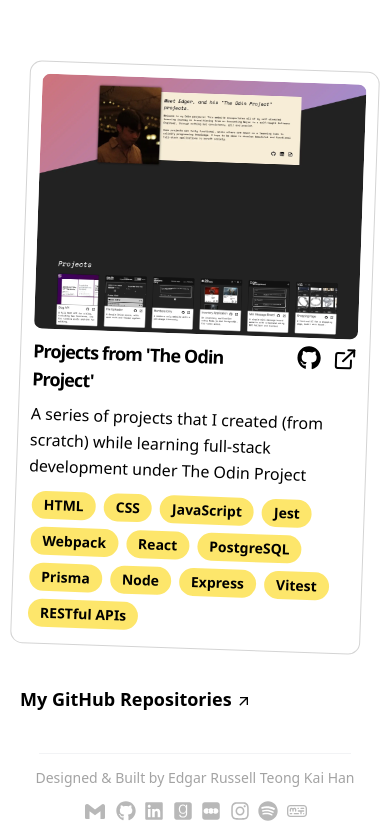
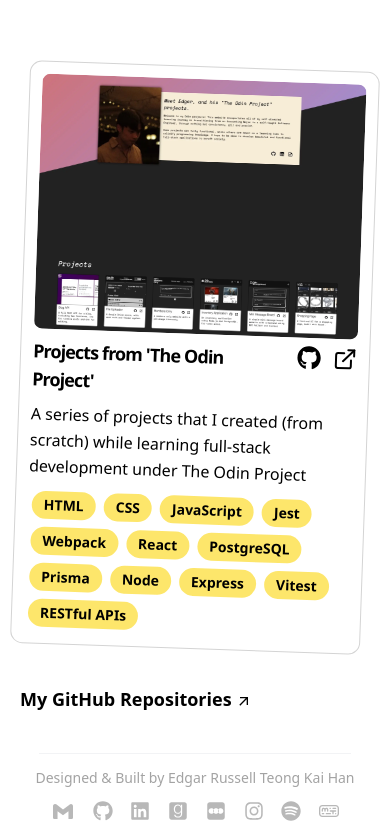
Before and after one commit to safarinexus/edgar-teong, a Next.js app: page / in a window 390 px wide. Shown: the part 7517-8356 px from the top of the page. Built offline with nearby package versions, Linux system fonts and the light colour scheme.

Commit message:
footer tweaks

```diff
--- a/app/components/ContactBar.tsx
+++ b/app/components/ContactBar.tsx
@@ -42,7 +42,7 @@
         )
     } else {
         return (
-            <div id="contact-bar-footer" className="h-fit w-56 mx-auto sm:m-0 flex justify-between items-center">
+            <div id="contact-bar-footer" className="h-fit w-72 mx-auto sm:m-0 flex justify-between items-center">
                 <a href="mailto:edgargarteong@gmail.com" target="_blank">
                     <BiLogoGmail className="size-6" style={{ color: "#737373", opacity: '50%' }}/>
                 </a>
```
